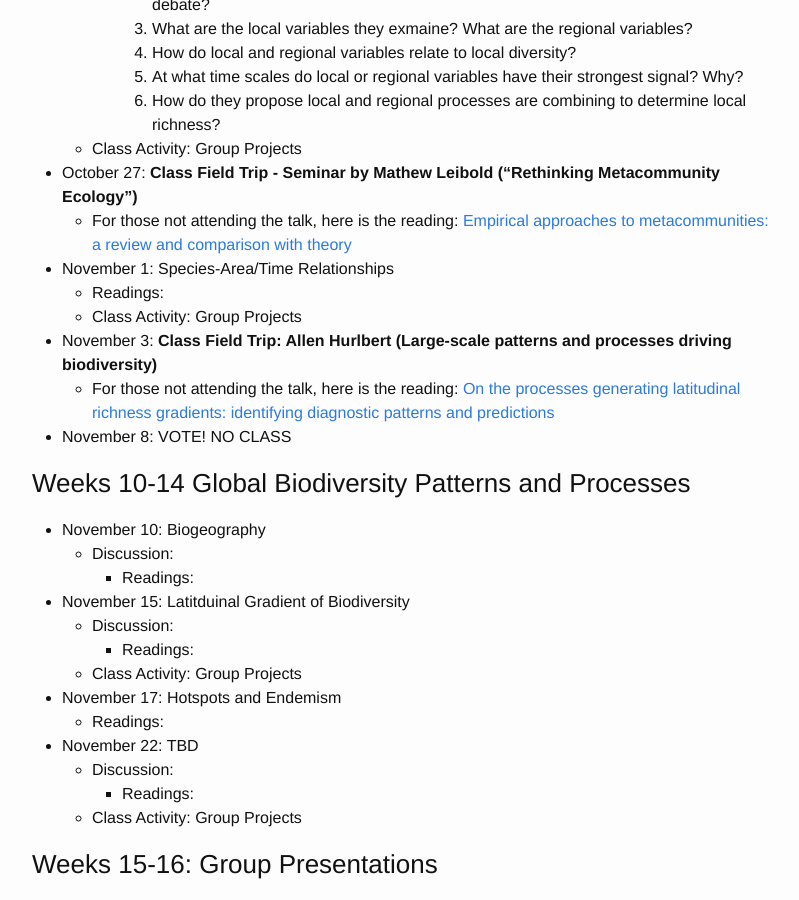
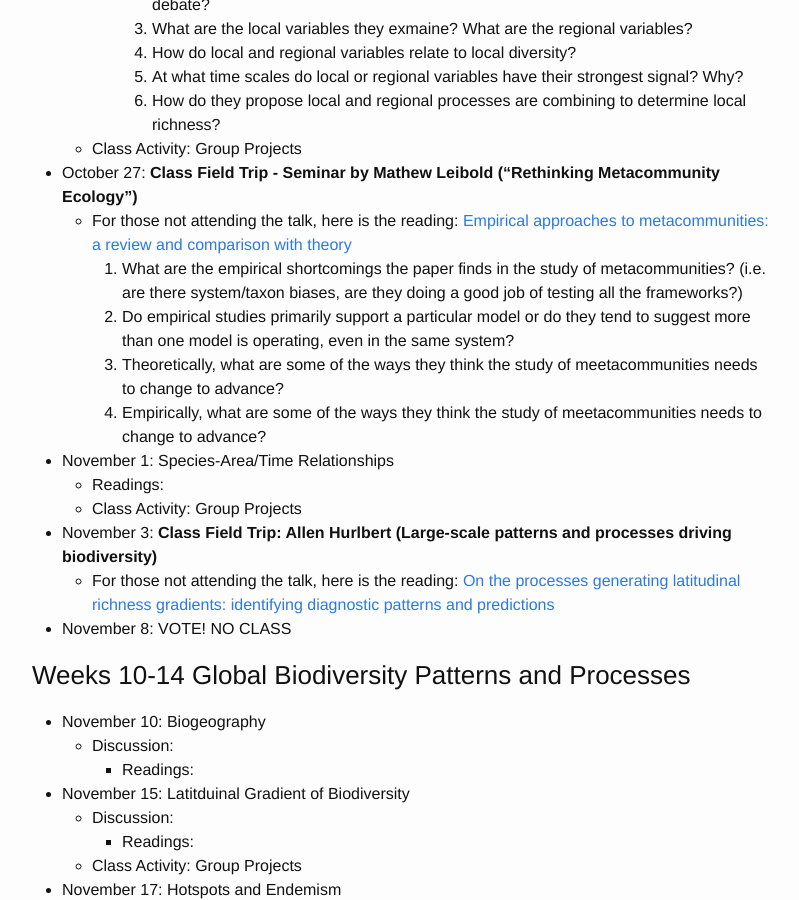
Before and after one commit to skmorgane/biodiversity-course, a Jekyll site: the page built from schedule.md, in a window 1280 px wide and 900 px high, scrolled down 8021 px. Shown: the whole window, without its empty margins (238-1037 px from the left). Built offline with Jekyll 4.4.1, drawn with Linux system fonts in a browser that asks for light colours.

Commit message:
Add Logue paper questions

```diff
--- a/schedule.md
+++ b/schedule.md
@@ -242,8 +242,12 @@ Tuesdays are often a split between class activity and discussion, thus there are
 
 * October 27: **Class Field Trip - Seminar by Mathew Leibold ("Rethinking Metacommunity Ecology")**
     * For those not attending the talk, here is the reading: [Empirical approaches to metacommunities: a review and comparison with theory](https://doi.org/10.1016/j.tree.2011.04.009)
+         1. What are the empirical shortcomings the paper finds in the study of metacommunities? (i.e. are there system/taxon biases, are they doing a good job of testing all the frameworks?)
+         2. Do empirical studies primarily support a particular model or do they tend to suggest more than one model is operating, even in the same system?
+         3. Theoretically, what are some of the ways they think the study of meetacommunities needs to change to advance?
+         4. Empirically, what are some of the ways they think the study of meetacommunities needs to change to advance?
 
-* November 1: Species-Area/Time Relationships
+ * November 1: Species-Area/Time Relationships
     *  Readings:
     *  Class Activity: Group Projects
 
```
